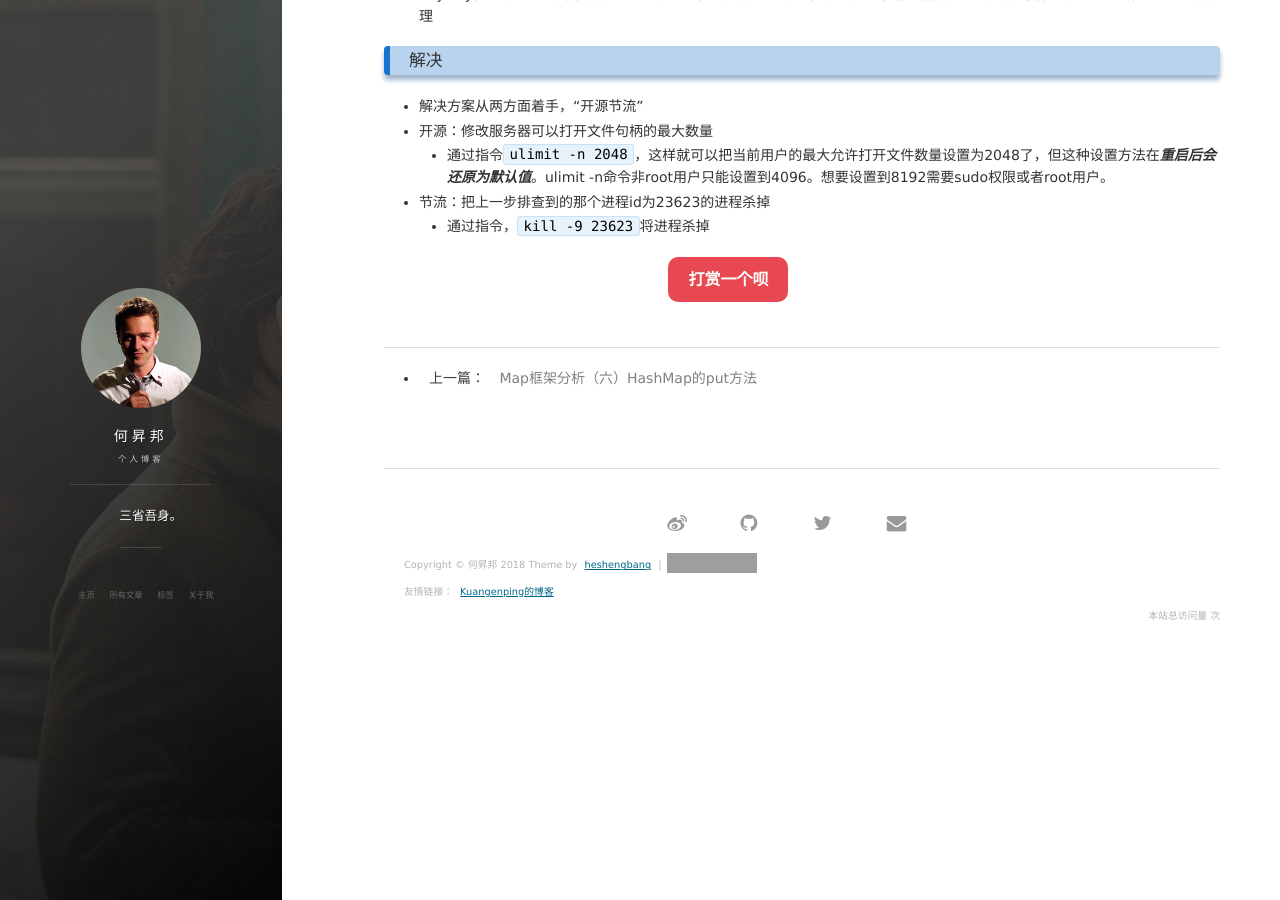
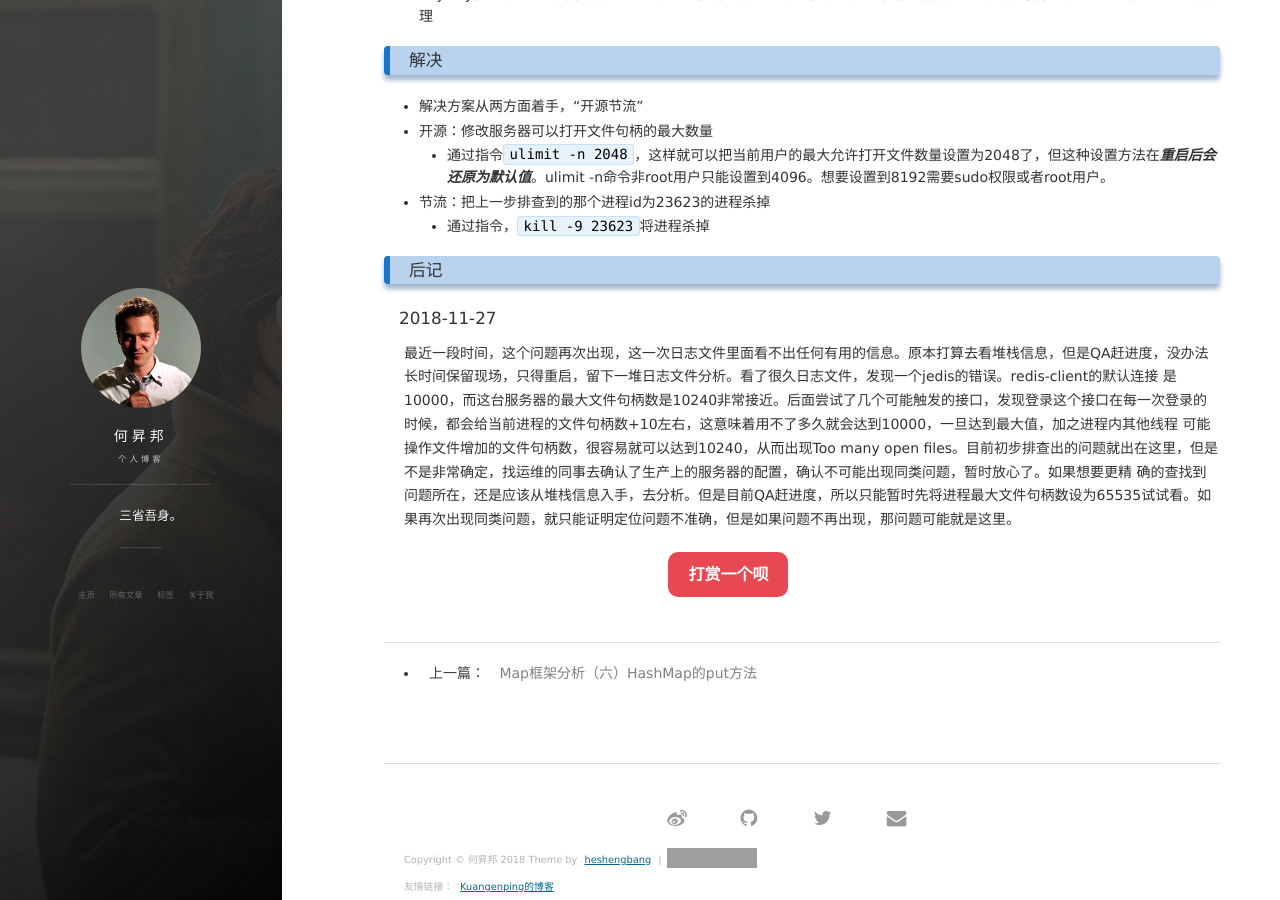
Before and after one commit to heshengbang/heshengbang.github.io, a Jekyll site: the page built from _posts/2018-9-6-运维问题too many open files.md, in a window 1280 px wide and 900 px high, scrolled down 884 px. Built offline with Jekyll 4.4.1, drawn with Linux system fonts in a browser that asks for light colours; nearby versions of some CDN libraries; comment, search, counter and statistics services are not loaded; grey boxes are pictures that could not be loaded.

Commit message:
新增一个异常case

```diff
--- a/_posts/2018-9-6-运维问题too many open files.md
+++ b/_posts/2018-9-6-运维问题too many open files.md
@@ -42,3 +42,12 @@ tags: 运维
 	- 通过指令`ulimit -n 2048`，这样就可以把当前用户的最大允许打开文件数量设置为2048了，但这种设置方法在***重启后会还原为默认值***。ulimit -n命令非root用户只能设置到4096。想要设置到8192需要sudo权限或者root用户。
 - 节流：把上一步排查到的那个进程id为23623的进程杀掉
 	- 通过指令，`kill -9 23623`将进程杀掉
+
+
+
+### 后记
+#### 2018-11-27
+最近一段时间，这个问题再次出现，这一次日志文件里面看不出任何有用的信息。原本打算去看堆栈信息，但是QA赶进度，没办法长时间保留现场，只得重启，留下一堆日志文件分析。看了很久日志文件，发现一个jedis的错误。redis-client的默认连接
+是10000，而这台服务器的最大文件句柄数是10240非常接近。后面尝试了几个可能触发的接口，发现登录这个接口在每一次登录的时候，都会给当前进程的文件句柄数+10左右，这意味着用不了多久就会达到10000，一旦达到最大值，加之进程内其他线程
+可能操作文件增加的文件句柄数，很容易就可以达到10240，从而出现Too many open files。目前初步排查出的问题就出在这里，但是不是非常确定，找运维的同事去确认了生产上的服务器的配置，确认不可能出现同类问题，暂时放心了。如果想要更精
+确的查找到问题所在，还是应该从堆栈信息入手，去分析。但是目前QA赶进度，所以只能暂时先将进程最大文件句柄数设为65535试试看。如果再次出现同类问题，就只能证明定位问题不准确，但是如果问题不再出现，那问题可能就是这里。
```
